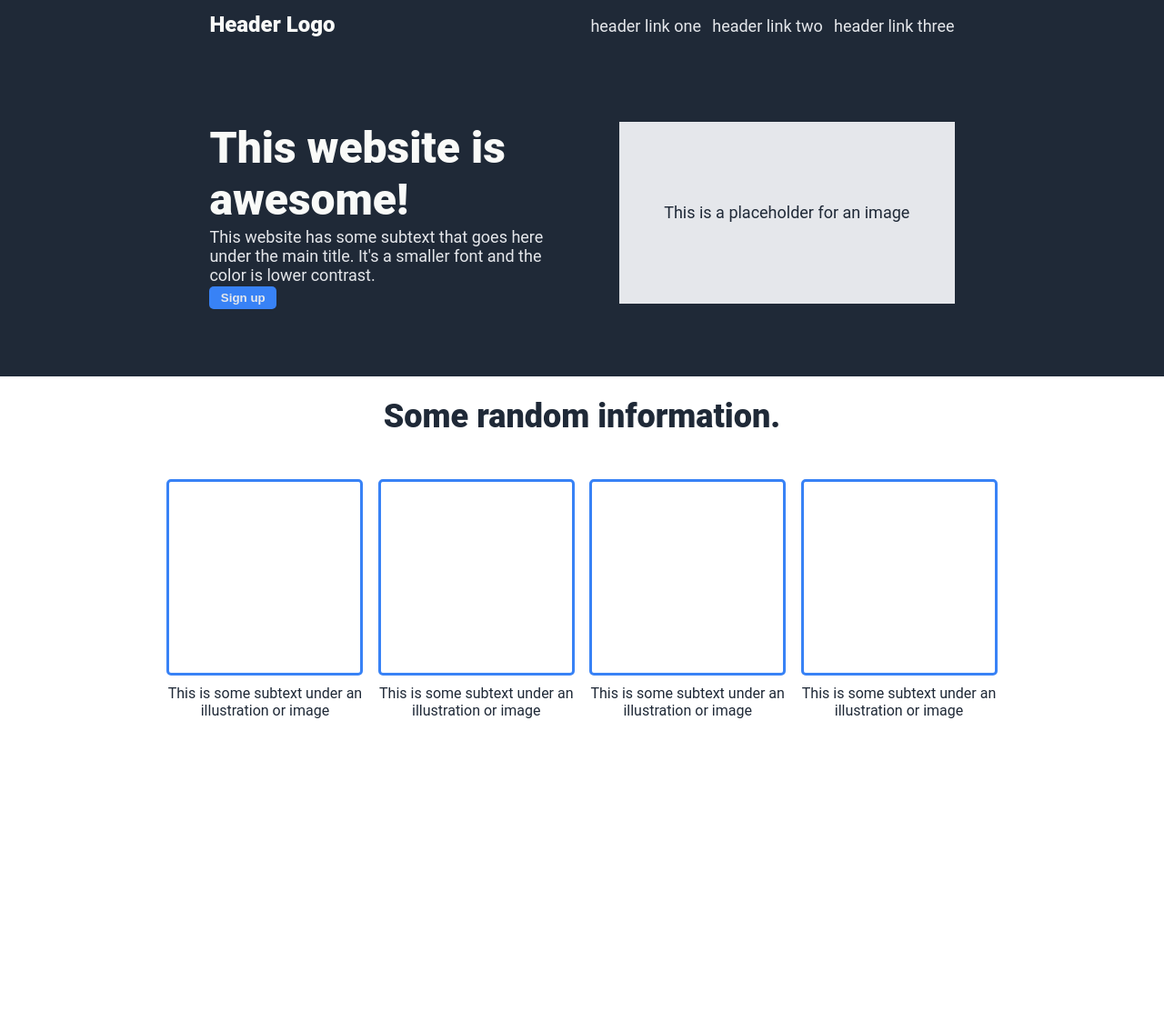
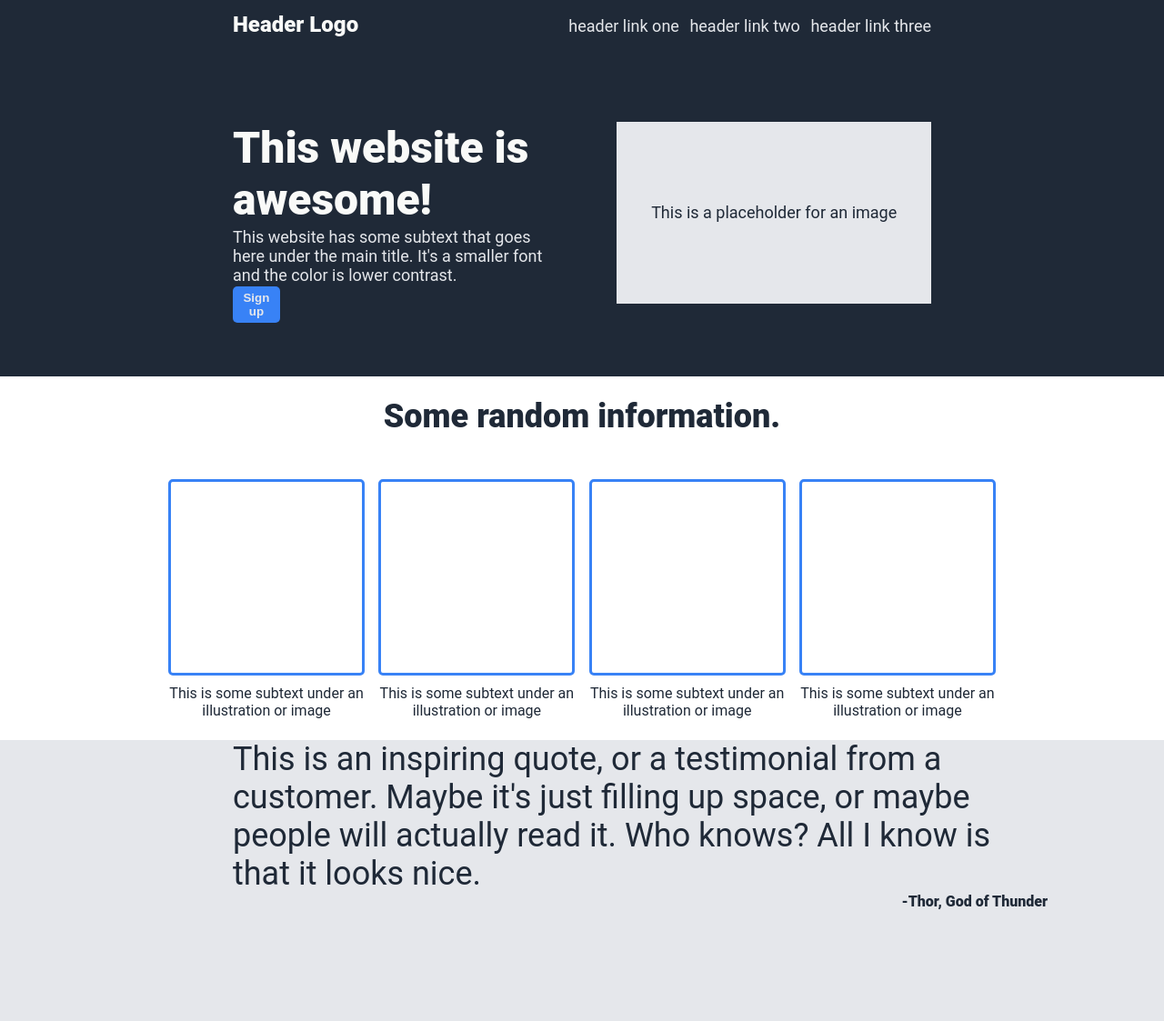
Before and after one commit to Nathoggles/skeleton-landing-page, a plain HTML site: page index.html in a window 1280 px wide. Shown: the whole page at 91% size. Before the commit the page ends 814 px from the top, so only its background shows below. Drawn offline with Linux system fonts and the light colour scheme.

Commit message:
outline section 3

```diff
--- a/index.html
+++ b/index.html
@@ -48,6 +48,13 @@
         </div>
     </div>
     </div>
+    <div id="section3background">
+        <div id="section3v">
+            <div id="quoteText">This is an inspiring quote, or a testimonial from a customer. Maybe it's just filling up space, or maybe people will actually read it.
+                Who knows? All I know is that it looks nice.</div>
+            <div id="quoteSource">-Thor, God of Thunder</div>
+        </div>
 
+    </div>
 </body>
 </html>
--- a/style.css
+++ b/style.css
@@ -10,7 +10,7 @@ body {
 #narrowheader {
     display: flex;
     gap: 1.5%;
-    margin: 0% 17%;
+    margin: 0% 19%;
     align-items: baseline;
     padding: 1%;
 }
@@ -33,7 +33,7 @@ body {
 }
 
 #section1h {
-    margin: 0% 18%;
+    margin: 0% 20%;
     display: flex;
     height: 45vh;
     gap: 10%;
@@ -50,7 +50,7 @@ body {
 
 #heromain {
     font-size: 48px;
-    font-weight: 800;
+    font-weight: 900;
     Color: #f9faf8;
 
 }
@@ -76,7 +76,7 @@ button {
     background-color: #3882f6;
     flex-shrink: 0;
     flex-grow: 0;
-    width: 20%;
+    width: 15%;
     color: #e5e7eb;
     border-radius: 5px;
     border-style: none;
@@ -85,7 +85,7 @@ button {
 }
 
 #section2v {
-    margin: 0% 18%;
+    margin: 0% 20%;
     display: flex;
     flex-direction: column;
     gap: 48px;
@@ -97,7 +97,7 @@ button {
 
 #section2main {
     font-size: 36px;
-    font-weight: 800;
+    font-weight: 900;
     color: #1f2937;
     align-self: center;
 }
@@ -127,7 +127,32 @@ button {
     padding: 5px;
 }
 
+#section3background
+{
+    height: 38.7vh;
+    background-color: #e5e7eb;
+}
 
+#section3v {
+    margin: 0% 20%;
+    display: flex;
+    flex-direction: column;
+    color: #1f2937;
+    width: 70%;
+}
+
+#quoteText {
+    display: flex;
+    justify-content: start;
+    font-family: 'Roboto', light-italic;
+    font-size: 36px;
+}
+
+#quoteSource {
+    display: flex;
+    justify-content: end;
+    font-weight: 800;
+}
 /*
 brief sections  height
 px   vh
```
